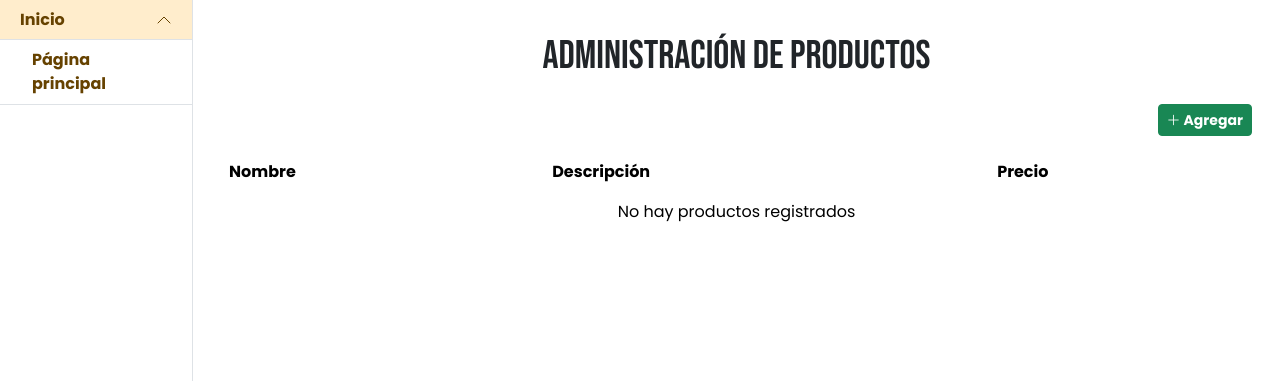
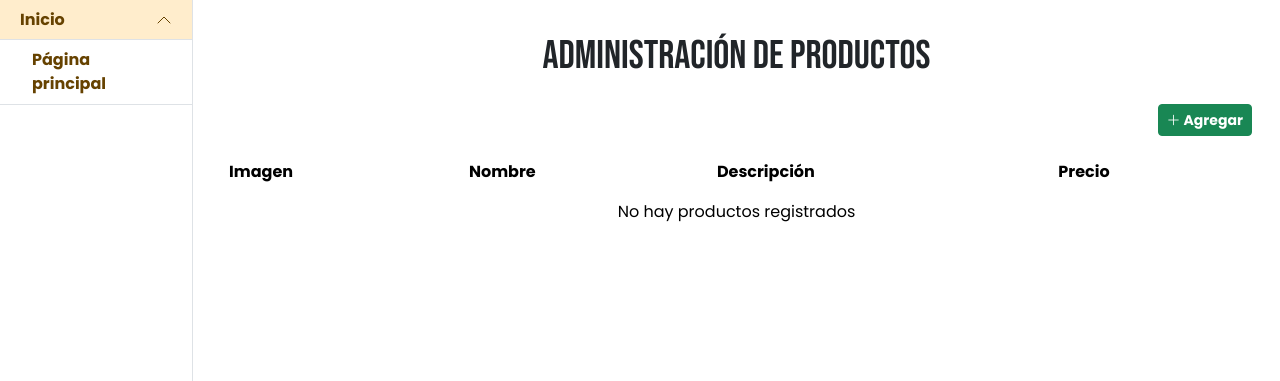
Before and after one commit to juan1144/fitomenu, a Django app: page /admin_panel/productos/ in a window 1280 px wide. Shown: the part 48-429 px from the top of the page. Run offline with Django 5.2, Linux system fonts and the light colour scheme; data that the repository does not hold is empty; some libraries are stand-ins or nearby versions; some web fonts are replaced.

Commit message:
Added the media ROOT PATH on settings.py
Added the media/ directory path to ensure it will store the images in the correct directory. Finally, added a new column on the page of the products to show the images and ensure a better user expirience.

```diff
--- a/config/settings.py
+++ b/config/settings.py
@@ -33,6 +33,9 @@ DEBUG = True
 
 ALLOWED_HOSTS = []
 
+#Directory for multimedia files
+MEDIA_URL = "/media/"
+MEDIA_ROOT = os.path.join(BASE_DIR, "media")
 
 # Application definition
 
--- a/templates/admin_panel/lista.html
+++ b/templates/admin_panel/lista.html
@@ -17,6 +17,7 @@
     <table class="table table-borderless">
         <thead>
             <tr>
+                <th>Imagen</th>
                 <th>Nombre</th>
                 <th>Descripción</th>
                 <th>Precio</th>
@@ -25,6 +26,13 @@
         <tbody>
             {% for producto in productos %}
             <tr>
+                <td>
+                    {% if producto.imagen %}
+                        <img src="{{ producto.imagen.url }}" alt="{{ producto.nombre }}" class="img-thumbnail" width="100">
+                    {% else %}
+                        <span class="text-danger text-secondary">No image Found</span>
+                    {% endif %}
+                </td>
                 <td>
                     <a href="{% url 'admin_panel:producto_editar' producto.id %}" class="text-decoration-none text-primary">
                         {{ producto.nombre }}
```
